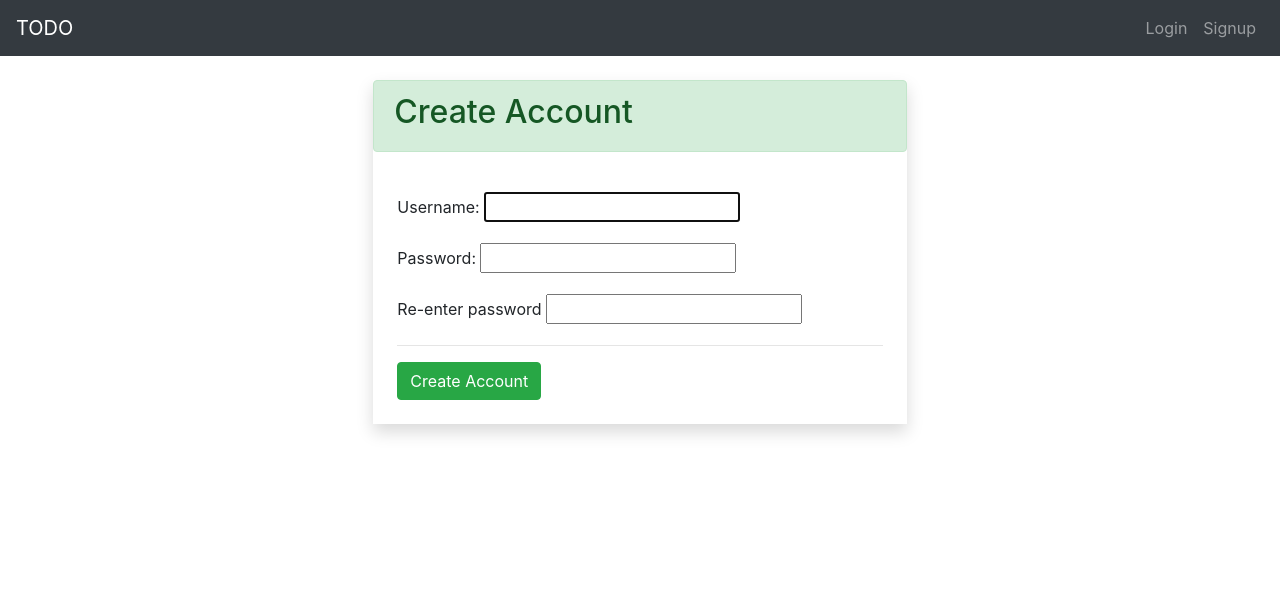
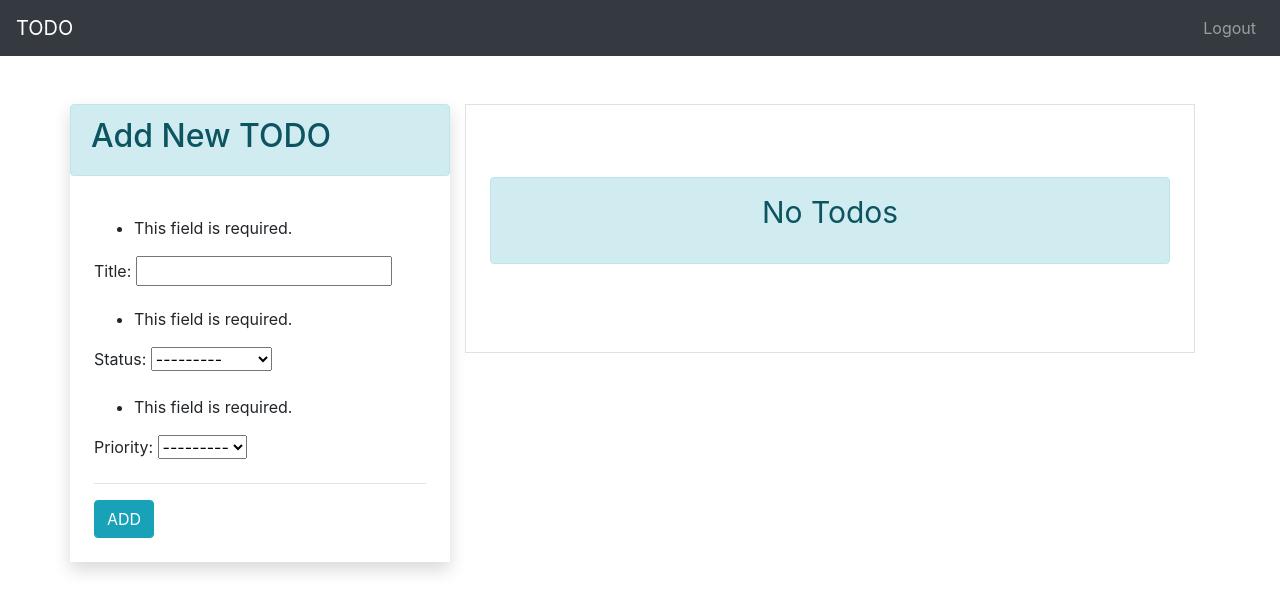
Before and after one commit to ishmeen-11/TODO, a Django app: page /add-todo/ in a window 1280 px wide. Shown: the top 613 px of the page. Run offline with Django 3.2, Linux system fonts and the light colour scheme; the visitor is signed in with stand-in values (Sample User, id 1).

Commit message:
Update base.html

```diff
--- a/app/templates/base.html
+++ b/app/templates/base.html
@@ -9,8 +9,7 @@
     <link rel="stylesheet" href="https://cdn.jsdelivr.net/npm/bootstrap@4.5.3/dist/css/bootstrap.min.css"
         integrity="sha384-TX8t27EcRE3e/ihU7zmQxVncDAy5uIKz4rEkgIXeMed4M0jlfIDPvg6uqKI2xXr2" crossorigin="anonymous">
 
-    <title>My To Do list
-    </title>
+    <title>Hello, world!</title>
 </head>
 
 <body>
@@ -24,7 +23,12 @@
         <div class="collapse navbar-collapse" id="navbarNav">
             <ul class="navbar-nav ml-auto">
 
+                {% if request.user.is_authenticated %}
+                <li class="nav-item">
+                    <a class="nav-link" href="/logout">Logout</a>
+                </li>
 
+                {% else %}
                 <li class="nav-item">
                     <a class="nav-link" href="/login">Login</a>
                 </li>
@@ -32,7 +36,7 @@
                     <a class="nav-link" href="/signup">Signup</a>
                 </li>
 
-
+                {% endif %}
 
 
             </ul>
@@ -40,58 +44,9 @@
     </nav>
     <!-- changing coontent -->
     <div>
+        {% block content %}
 
-        <div class="containter pt-4">
-            <div class="col-lg-5 shadow  mx-auto p-0">
-                <div class="alert alert-success">
-                    <h2>Create Account</h2>
-                </div>
-                <div class="p-4">
-                    <form method="post" action="/signup/">
-                        <input type="hidden" name="csrfmiddlewaretoken"
-                            value="uqDT2IW6hHHuF7jvdelYWrt7nPvTuXijovBVfgl1Ph6hD5B0DZm7BfQgvCbNixpC">
-                        <p>
-                            <label for="id_username">Username:</label>
-                            <input type="text" name="username" maxlength="150" autocapitalize="none"
-                                autocomplete="username" autofocus="" required="" id="id_username">
-
-                            <span class="helptext"></span>
-
-
-                        </p>
-
-
-                        <p>
-                            <label for="id_password1">Password:</label>
-                            <input type="password" name="password1" autocomplete="new-password" required=""
-                                id="id_password1">
-
-                            <span class="helptext"></span>
-                        </p>
-
-
-                        <p></p>
-
-
-                        <p>
-                            <label for="id_password2">Re-enter password</label>
-                            <input type="password" name="password2" autocomplete="new-password" required=""
-                                id="id_password2">
-
-
-
-
-
-
-                        </p>
-                        <hr>
-                        <input class="btn btn-success" type="submit" value="Create Account">
-                    </form>
-                </div>
-            </div>
-        </div>
-
-
+        {% endblock %}
     </div>
     <!-- end -->
 
@@ -101,8 +56,6 @@
     <script src="https://cdn.jsdelivr.net/npm/bootstrap@4.5.3/dist/js/bootstrap.bundle.min.js"
         integrity="sha384-ho+j7jyWK8fNQe+A12Hb8AhRq26LrZ/JpcUGGOn+Y7RsweNrtN/tE3MoK7ZeZDyx"
         crossorigin="anonymous"></script>
-
-
 </body>
 
 </html>
```
